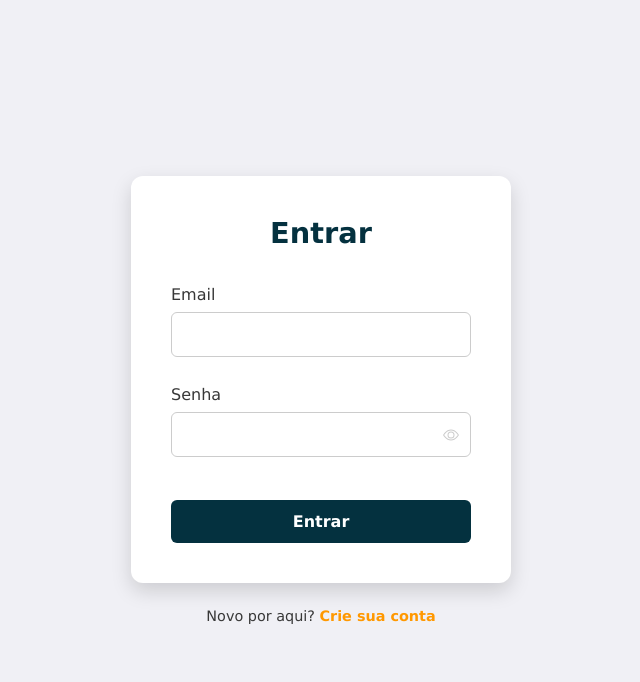
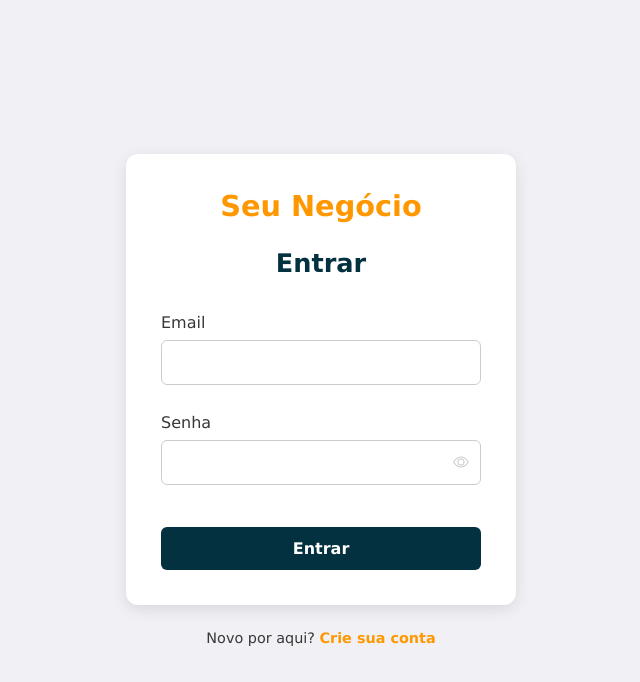
Before and after one commit to Elksandro2/seu-negocio, a React (Vite) app: page /login in a window 1280 px wide. Shown: the top 682 px of the page, without its empty margins (319-959 px from the left). Built offline with nearby package versions, Linux system fonts and the light colour scheme; no server answers.

Commit message:
feat: adicionando nome do sistema na tela de login

```diff
--- a/src/routes/Login/index.jsx
+++ b/src/routes/Login/index.jsx
@@ -56,6 +56,7 @@ export default function Login() {
     return (
         <div className={styles.loginContainer}>
             <form onSubmit={handleLogin} className={styles.loginForm}>
+                <h1>Seu Negócio</h1>
                 <h2>Entrar</h2>
 
                 <InputField
--- a/src/routes/Login/styles.module.css
+++ b/src/routes/Login/styles.module.css
@@ -5,25 +5,22 @@
     align-items: center;
     min-height: 100vh;
     background-color: var(--background-color);
-    padding: 20px;
 }
 
 .loginForm {
-    background-color: #fff;
-    padding: 40px;
-    border-radius: 12px;
-    box-shadow: 0 8px 20px rgba(0, 0, 0, 0.15);
-    width: 100%;
-    max-width: 380px;
-    display: flex;
-    flex-direction: column;
-    gap: 15px;
+    max-width: 390px;
+}
+
+.loginForm h1 {
+    color: var(--secondary-color);
+    font-size: 1.8rem;
+    text-align: center;
+    margin-bottom: 10px;
 }
 
 .loginForm h2 {
     color: var(--primary-color);
-    font-size: 1.8rem;
-    margin-bottom: 20px;
+    font-size: 1.6rem;
     text-align: center;
 }
 
--- a/src/styles/globals.css
+++ b/src/styles/globals.css
@@ -97,7 +97,7 @@
 }
 
 form {
-    background-color: white;
+    background-color: #fff;
     padding: 35px;
     border-radius: 12px;
     box-shadow: 0 4px 15px rgba(0, 0, 0, 0.1);
@@ -111,7 +111,7 @@ form {
 form h2 {
     color: var(--primary-color);
     font-size: 2rem;
-    margin-bottom: 25px;
+    margin-bottom: 20px;
     text-align: center;
 }
 
```
